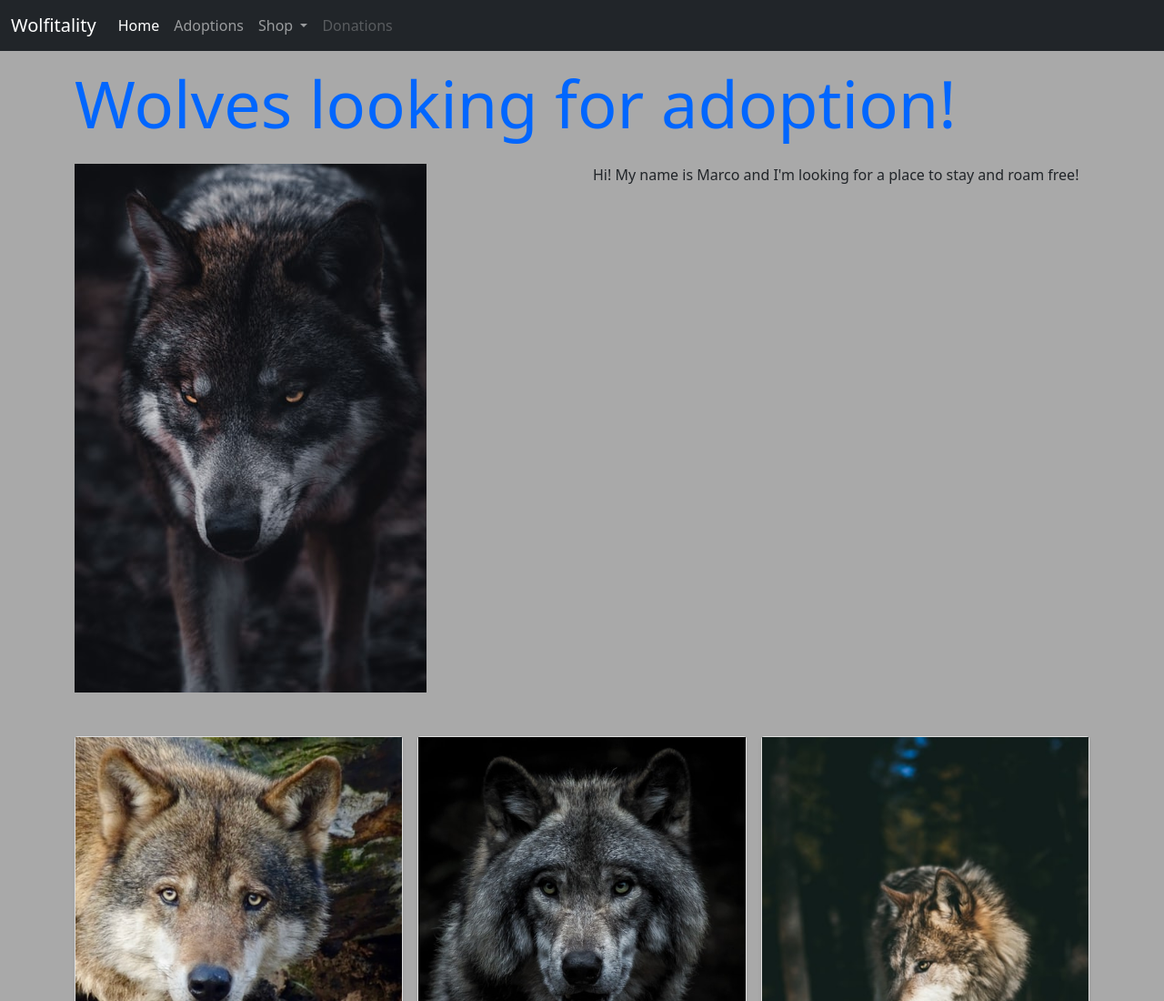
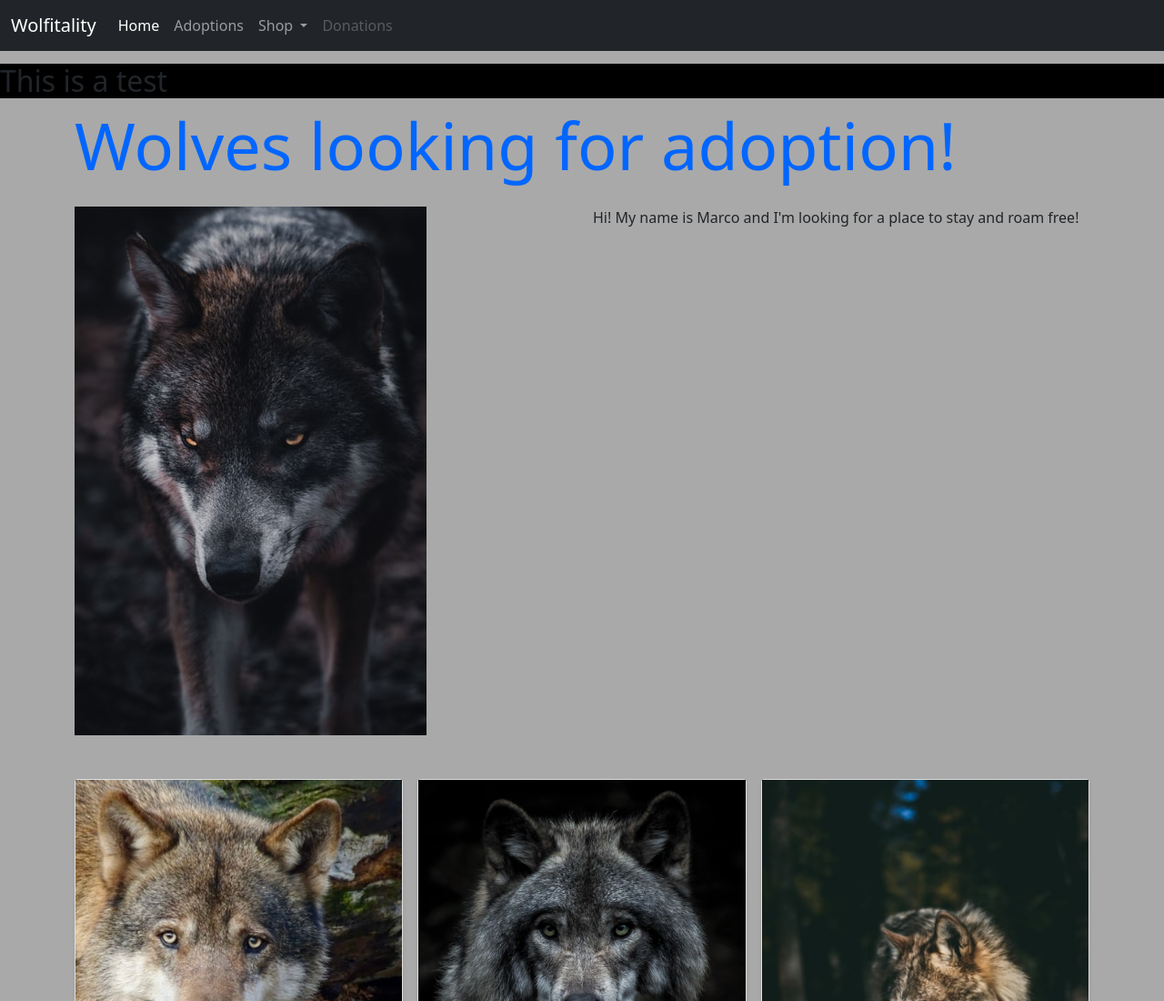
Before and after one commit to giacoletti/giacoletti.github.io, a website: page index.html in a window 1280 px wide. Shown: the top 1100 px of the page at 91% size. Drawn offline with nearby package versions, Linux system fonts and the light colour scheme.

Commit message:
testing css file

```diff
--- a/index.html
+++ b/index.html
@@ -45,6 +45,7 @@
             </div>
         </div>
     </nav>
+    <h2>This is a test</h2>
     <div class="container mb-4">
         <h1 class="display-2">Wolves looking for adoption!</h1>
     </div>
--- a/style.css
+++ b/style.css
@@ -8,6 +8,11 @@ body {
 
 }
 
+h2 {
+  background-color: black;
+/* this is a test */
+}
+
 /* .dropdown-menu {
   background-color: darkgray;
 } */
```
